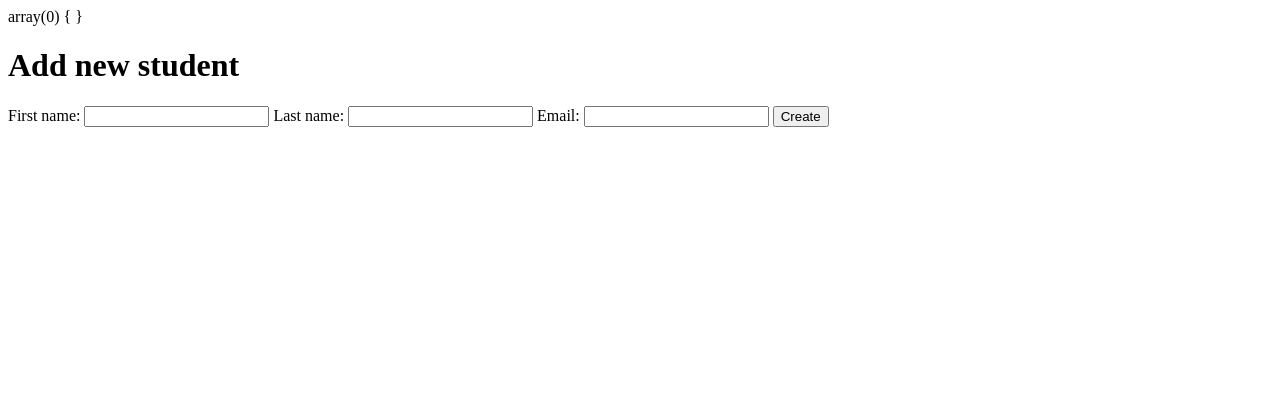
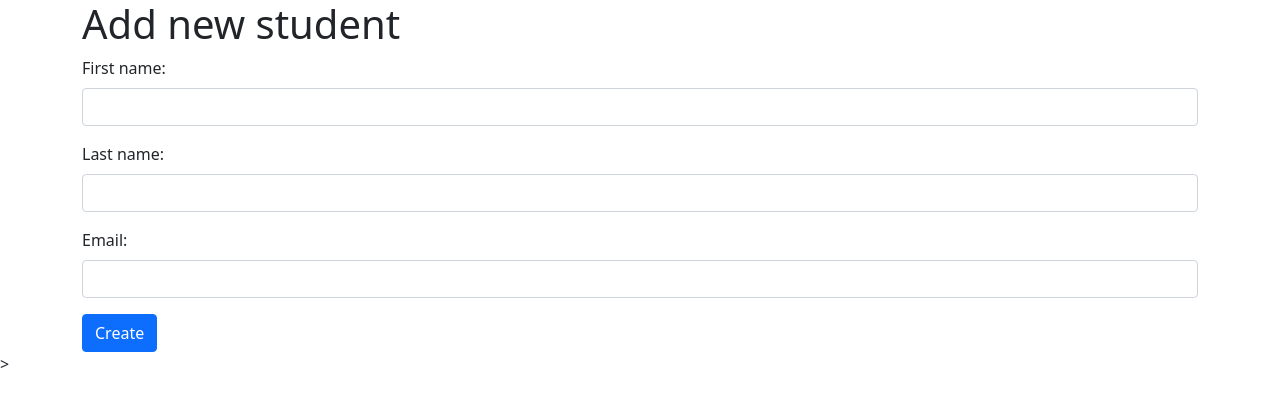
Before and after one commit to juanhenao/participate, a PHP site: page /student/add.php in a window 1280 px wide. Shown: the top 407 px of the page. Run offline with PHP 8.4, Linux system fonts and the light colour scheme.

Commit message:
Some styling

```diff
--- a/public/student/add.php
+++ b/public/student/add.php
@@ -5,7 +5,6 @@ use App\Repositories\Student as StudentRepository;
 use App\Controllers\StudentController;
 use App\Models\Student;
 
-var_dump($_POST);
 if(isset($_POST['submit'])){
 
     $controller = new StudentController(new StudentRepository());
@@ -28,18 +27,27 @@ if(isset($_POST['submit'])){
 <head>
     <meta charset="UTF-8">
     <title>Add Student</title>
+    <link href="https://cdn.jsdelivr.net/npm/bootstrap@5.0.0-beta1/dist/css/bootstrap.min.css" rel="stylesheet" integrity="sha384-giJF6kkoqNQ00vy+HMDP7azOuL0xtbfIcaT9wjKHr8RbDVddVHyTfAAsrekwKmP1" crossorigin="anonymous">
+
 </head>
 <body>
-    <h1>Add new student</h1>
-    <form method="post">
-        <label for="name">First name:</label>
-        <input type="text" id="name" name="name">
-        <label for="last_name">Last name:</label>
-        <input type="text" id="last_name" name="last_name">
-        <label for="email">Email:</label>
-        <input type="text" id="email" name="email">
-        <input type="submit" name="submit" value="Create">
-    </form>
-
+    <div class="container-md">
+        <h1>Add new student</h1>
+        <form method="post">
+            <div class="mb-3">
+                <label for="name" class="form-label">First name:</label>
+                <input type="text" class="form-control" id="name" name="name">
+            </div>
+            <div class="mb-3">
+                <label for="last_name" class="form-label">Last name:</label>
+                <input type="text" class="form-control" id="last_name" name="last_name">
+            </div>
+            <div class="mb-3">
+                <label for="email" class="form-label">Email:</label>
+                <input type="text" class="form-control" id="email" name="email">
+            </div>
+            <input type="submit" class="btn btn-primary" name="submit" value="Create">
+        </form>
+    </div>>
 </body>
 </html>
```
Also changed, not shown: public/index.php (+6 -2 lines).
